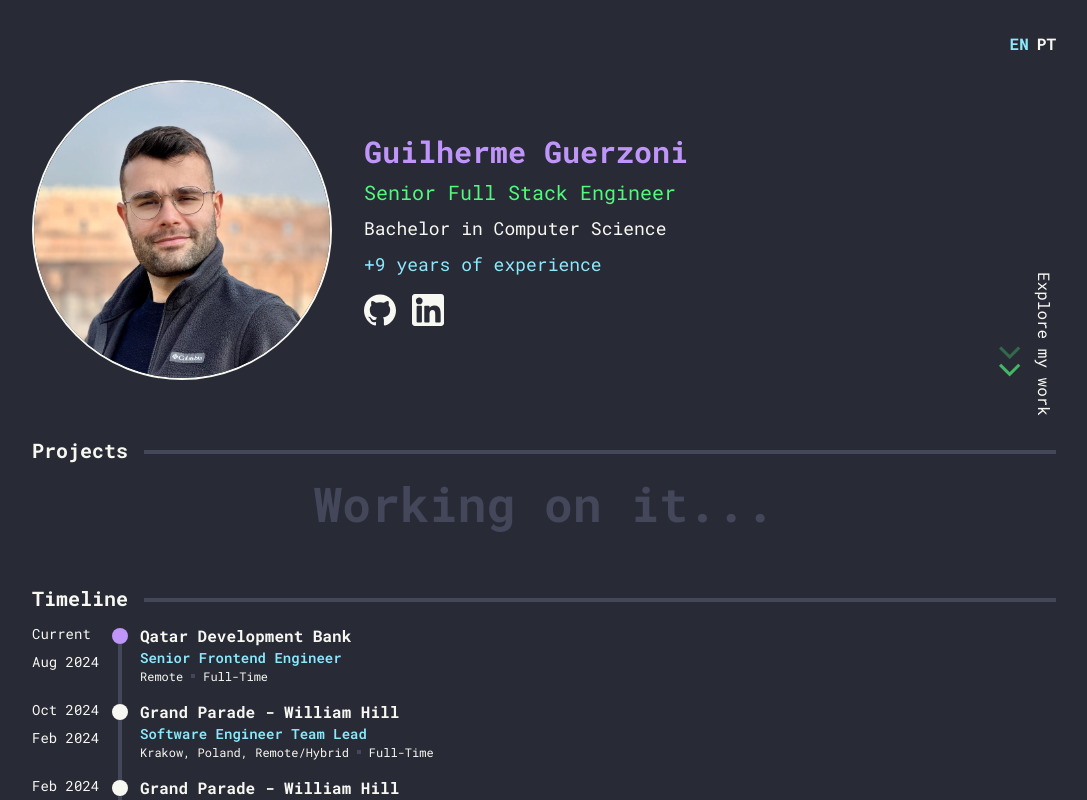
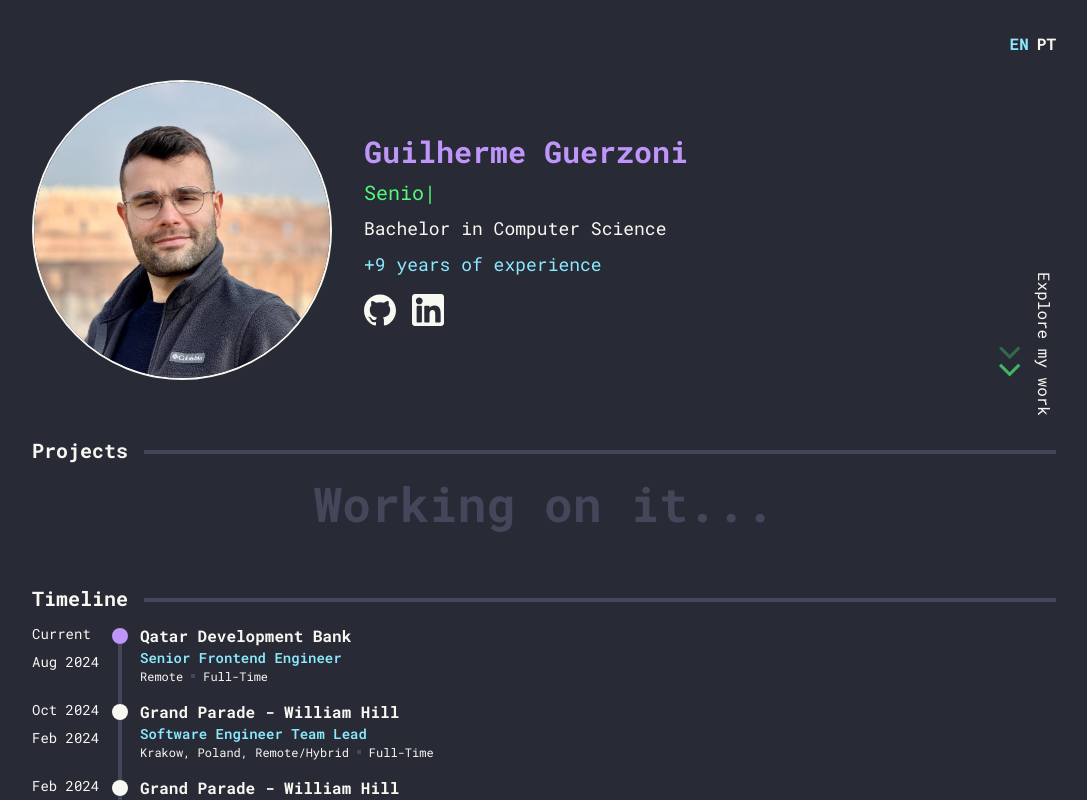
Before and after one commit to g-guerzoni/personal-website, a Next.js app: page /en in a window 1280 px wide. Shown: the top 800 px of the page, without its empty margins (96-1183 px from the left). Built offline with nearby package versions, Linux system fonts and the light colour scheme.

Commit message:
feat: adding typing feature in the job title | moving profile to a component

```diff
--- a/src/app/[locale]/(home)/page.tsx
+++ b/src/app/[locale]/(home)/page.tsx
@@ -1,7 +1,6 @@
-import Image from "next/image";
-
 import { useLocale, useTranslations } from "next-intl";
 
+import Profile from "@/components/profile/profile";
 import Section from "@/components/section/section";
 import Timeline from "@/components/timeline/timeline";
 import timeline from "@/data/timeline.json";
@@ -26,58 +25,7 @@ export default function Home() {
       </header>
 
       <div className="flex flex-col gap-6 md:gap-14">
-        <section
-          className="flex flex-col items-center justify-between gap-4 md:flex-row md:items-end"
-          aria-label="Profile"
-        >
-          <div className="flex flex-col items-center justify-center gap-8 md:flex-row">
-            <Image
-              priority
-              src="/assets/images/profile.webp"
-              alt="Guilherme Guerzoni profile photo"
-              width={300}
-              height={300}
-              className="border-text h-[300px] w-[300px] rounded-full border-2 object-cover"
-            />
-
-            <div className="flex flex-col gap-2 text-center md:text-left">
-              <h1 className="text-primary text-3xl font-bold">{t("profile.name")}</h1>
-              <p className="text-highlight text-xl">{t("profile.title")}</p>
-              <p className="text-lg">{t("profile.education")}</p>
-              <p className="text-lg text-accent">{t("profile.experience")}</p>
-
-              <nav className="mt-2 flex justify-center gap-4 md:justify-start" aria-label="Social media links">
-                <Link
-                  href="https://github.com/g-guerzoni"
-                  className="h-8 w-8"
-                  aria-label={t("social.github")}
-                  target="_blank"
-                  rel="noopener noreferrer"
-                >
-                  <Image src="/assets/icons/github.svg" alt="" width={32} height={32} />
-                </Link>
-                <Link
-                  href="https://www.linkedin.com/in/guilherme-guerzoni"
-                  className="h-8 w-8"
-                  aria-label={t("social.linkedin")}
-                  target="_blank"
-                  rel="noopener noreferrer"
-                >
-                  <Image src="/assets/icons/linkedin.svg" alt="" width={32} height={32} />
-                </Link>
-              </nav>
-            </div>
-          </div>
-
-          <div className="hidden items-end justify-end gap-5 md:flex" aria-hidden="true">
-            <div className="arrow">
-              <span></span>
-              <span></span>
-              <span></span>
-            </div>
-            <span className="-mb-9 text-sm [writing-mode:vertical-lr] md:text-base">{t("profile.exploreWork")}</span>
-          </div>
-        </section>
+        <Profile />
 
         <Section title={t("sections.projects")}>
           <div className="flex items-center justify-center">
--- /dev/null
+++ b/src/components/profile/profile.tsx
@@ -0,0 +1,69 @@
+"use client";
+
+import Image from "next/image";
+
+import { useTranslations } from "next-intl";
+
+import { useTypingEffect } from "@/hooks/useTypingEffect";
+import { Link } from "@/i18n/routing";
+import { JOB_TITLES } from "@/types/constants";
+
+export default function Profile() {
+  const t = useTranslations();
+  const typedText = useTypingEffect({ texts: JOB_TITLES });
+
+  return (
+    <section className="flex flex-col items-center justify-between gap-4 md:flex-row md:items-end" aria-label="Profile">
+      <div className="flex flex-col items-center justify-center gap-8 md:flex-row">
+        <Image
+          priority
+          src="/assets/images/profile.webp"
+          alt="Guilherme Guerzoni profile photo"
+          width={300}
+          height={300}
+          className="border-text h-[300px] w-[300px] rounded-full border-2 object-cover"
+        />
+
+        <div className="flex flex-col gap-2 text-center md:text-left">
+          <h1 className="text-primary text-3xl font-bold">{t("profile.name")}</h1>
+          <p className="text-highlight text-xl">
+            {typedText}
+            <span className="inline-block animate-blink">|</span>
+          </p>
+          <p className="text-lg">{t("profile.education")}</p>
+          <p className="text-lg text-accent">{t("profile.experience")}</p>
+
+          <nav className="mt-2 flex justify-center gap-4 md:justify-start" aria-label="Social media links">
+            <Link
+              href="https://github.com/g-guerzoni"
+              className="h-8 w-8"
+              aria-label={t("social.github")}
+              target="_blank"
+              rel="noopener noreferrer"
+            >
+              <Image src="/assets/icons/github.svg" alt="" width={32} height={32} />
+            </Link>
+            <Link
+              href="https://www.linkedin.com/in/guilherme-guerzoni"
+              className="h-8 w-8"
+              aria-label={t("social.linkedin")}
+              target="_blank"
+              rel="noopener noreferrer"
+            >
+              <Image src="/assets/icons/linkedin.svg" alt="" width={32} height={32} />
+            </Link>
+          </nav>
+        </div>
+      </div>
+
+      <div className="hidden items-end justify-end gap-5 md:flex" aria-hidden="true">
+        <div className="arrow">
+          <span></span>
+          <span></span>
+          <span></span>
+        </div>
+        <span className="-mb-9 text-sm [writing-mode:vertical-lr] md:text-base">{t("profile.exploreWork")}</span>
+      </div>
+    </section>
+  );
+}
--- a/src/css/globals.css
+++ b/src/css/globals.css
@@ -56,6 +56,21 @@ a:hover img {
   animation: fadeIn var(--transition-duration) ease-in-out forwards;
 }
 
+@keyframes blink {
+  0%,
+  49% {
+    opacity: 1;
+  }
+  50%,
+  100% {
+    opacity: 0;
+  }
+}
+
+@utility animate-blink {
+  animation: blink 1s infinite;
+}
+
 .custom-scrollbar {
   padding-right: 12px;
   scrollbar-width: thin;
--- /dev/null
+++ b/src/hooks/useTypingEffect.ts
@@ -0,0 +1,51 @@
+import { useEffect, useState } from "react";
+
+interface UseTypingEffectOptions {
+  texts: string[];
+  typingSpeed?: number;
+  deletingSpeed?: number;
+  pauseDuration?: number;
+}
+
+export const useTypingEffect = ({
+  texts,
+  typingSpeed = 100,
+  deletingSpeed = 50,
+  pauseDuration = 1000,
+}: UseTypingEffectOptions) => {
+  const [currentTextIndex, setCurrentTextIndex] = useState(0);
+  const [currentText, setCurrentText] = useState("");
+  const [isDeleting, setIsDeleting] = useState(false);
+
+  useEffect(() => {
+    if (texts.length === 0) return;
+
+    const currentFullText = texts[currentTextIndex];
+
+    const timeout = setTimeout(
+      () => {
+        if (!isDeleting) {
+          if (currentText === currentFullText) {
+            setTimeout(() => setIsDeleting(true), pauseDuration);
+            return;
+          }
+
+          setCurrentText(currentFullText.slice(0, currentText.length + 1));
+        } else {
+          if (currentText === "") {
+            setIsDeleting(false);
+            setCurrentTextIndex((prev) => (prev + 1) % texts.length);
+            return;
+          }
+
+          setCurrentText(currentText.slice(0, -1));
+        }
+      },
+      isDeleting ? deletingSpeed : typingSpeed
+    );
+
+    return () => clearTimeout(timeout);
+  }, [currentText, currentTextIndex, isDeleting, texts, typingSpeed, deletingSpeed, pauseDuration]);
+
+  return currentText;
+};
--- a/src/types/constants.ts
+++ b/src/types/constants.ts
@@ -5,3 +5,12 @@ export const BREAKPOINTS = {
   XL: 1280,
   "2XL": 1536,
 } as const;
+
+
+export const JOB_TITLES = [
+  "Senior Frontend Engineer",
+  "Senior Backend Engineer",
+  "Senior Full Stack Engineer",
+  "Web Developer",
+  "Typescript/Javascript Specialist",
+];
```
